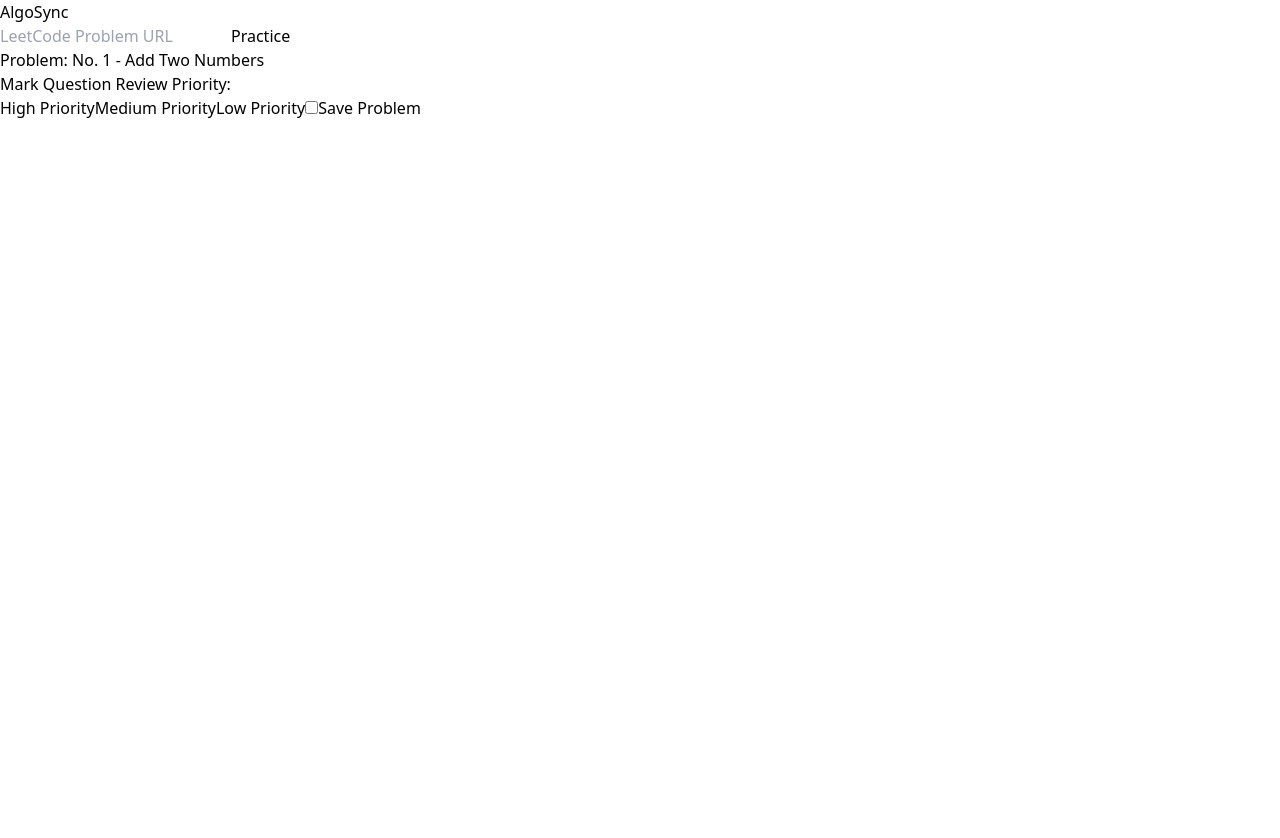
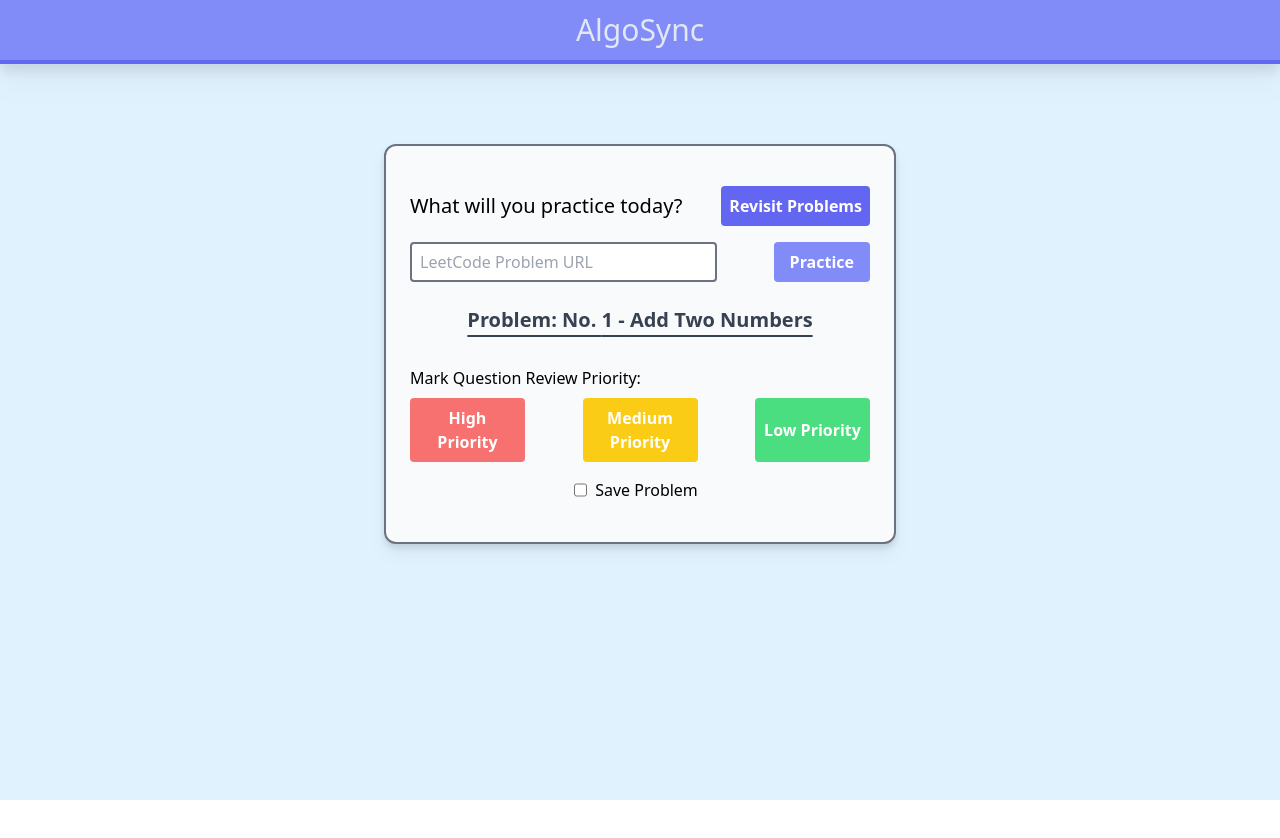
Before and after one commit to AlgoSync/algosync, a React app in the folder client/: page /app in a window 1280 px wide. Shown: the top 838 px of the page. Before the commit the page ends 800 px from the top, so only its background shows below. Built offline with nearby package versions, Linux system fonts and the light colour scheme.

Commit message:
Rendered basic tailwind styling on the problemDisplay, Login, and Signup components, styling is coming together

```diff
--- a/client/postcss.config.js
+++ b/client/postcss.config.js
@@ -1,4 +1,6 @@
-const tailwindcss = require("tailwindcss");
 module.exports = {
-  plugins: ["postcss-preset-env", tailwindcss("./tailwind.config.js")],
+  plugins: [
+    require('tailwindcss'),
+    require('autoprefixer')
+  ],
 };
--- a/client/src/App.jsx
+++ b/client/src/App.jsx
@@ -7,10 +7,11 @@ import { Route, Routes, BrowserRouter } from "react-router-dom";
 
 const App = () => {
   return (
-    <div>
-      <div>
-        <h1> AlgoSync</h1>
-      </div>
+    <div className="h-screen bg-sky-100">
+      <nav className="h-16 flex flex-col justify-around text-slate-200 bg-indigo-400 border-b-4 border-indigo-500 drop-shadow-xl">
+        <h1 className="flex text-3xl justify-center"> AlgoSync</h1>
+      </nav>
+      <div className="h-screen flex flex-col justify-start mt-20">
         <BrowserRouter basename="/">
           <Routes>
             <Route path="/" element={<Login />} />
@@ -20,6 +21,7 @@ const App = () => {
           </Routes>
         </BrowserRouter>
       </div>
+    </div>
   );
 };
 
--- a/client/src/components/Login.jsx
+++ b/client/src/components/Login.jsx
@@ -22,11 +22,11 @@ export const Login = () => {
   };
 
   return (
-    <div>
-      <button onClick={() => navigate("/app")}> TAKE ME TO THE APP</button>
-      <div> Login </div>
-      <form onSubmit={handleSubmit}>
+    <div className="flex flex-col justify-around max-w-md mx-auto px-6 bg-slate-50 drop-shadow-lg border-solid border-2 border-gray-500 rounded-xl h-1/2 w-2/5">
+      <div className="flex flex-row justify-center text-3xl my-4"> Login </div>
+      <form onSubmit={handleSubmit} className="flex flex-col items-center">
         <input
+          className="border-solid border-2 border-gray-500 rounded w-2/3 pl-2 h-8 my-2"
           id="login-email"
           name="email"
           type="text"
@@ -34,17 +34,22 @@ export const Login = () => {
           onChange={(e) => (email.current = e.target.value)}
         />
         <input
+          className="border-solid border-2 border-gray-500 rounded w-2/3 pl-2 h-8 my-2"
           id="login-password"
           name="password"
           type="password"
           placeholder="password"
           onChange={(e) => (password.current = e.target.value)}
         />
-        <button type="submit"> Login </button>
-        <button onClick={() => navigate("/signup")}>
-          Haven't created an account yet? Sign Up
-        </button>
+        <button type="submit" className="bg-teal-400 hover:bg-teal-600 text-white font-bold my-4 py-2 px-5 rounded"> Login </button>
+        <div className="flex flex-row justify-around w-full m-8">
+          <div className="flex flex-col justify-center text-lg">Don't have an account?</div>
+          <button onClick={() => navigate("/signup")} className="bg-indigo-400 hover:bg-indigo-700 text-white font-bold my-4 py-1 px-5 rounded">
+            Sign Up
+          </button>
+        </div>
       </form>
+      <button onClick={() => navigate("/app")}> TAKE ME TO THE APP</button>
     </div>
   );
 };
--- a/client/src/components/Signup.jsx
+++ b/client/src/components/Signup.jsx
@@ -28,10 +28,11 @@ export const Signup = () => {
   };
 
   return (
-    <div>
-      <div> Login </div>
-      <form onSubmit={handleSubmit}>
+    <div className="flex flex-col justify-around max-w-md mx-auto px-6 bg-slate-50 drop-shadow-lg border-solid border-2 border-gray-500 rounded-xl h-1/2 w-2/5">
+      <div className="flex flex-row justify-center text-3xl my-4"> Sign Up </div>
+      <form onSubmit={handleSubmit} className="flex flex-col items-center">
         <input
+          className="border-solid border-2 border-gray-500 rounded w-2/3 pl-2 h-8 my-2"
           id="login-email"
           name="email"
           type="text"
@@ -39,6 +40,7 @@ export const Signup = () => {
           onChange={(e) => (email.current = e.target.value)}
         />
         <input
+          className="border-solid border-2 border-gray-500 rounded w-2/3 pl-2 h-8 my-2"
           id="login-password"
           name="password"
           type="password"
@@ -47,16 +49,20 @@ export const Signup = () => {
         />
 
         <input
+          className="border-solid border-2 border-gray-500 rounded w-2/3 pl-2 h-8 my-2"
           id="login-password2"
           name="password2"
           type="password"
           placeholder="Reenter Password"
           onChange={(e) => (password2.current = e.target.value)}
         />
-        <button type="submit"> Sign Up </button>
-        <button onClick={(e) => navigate("/")}>
-          Already signed up? Log in
-        </button>
+        <button type="submit" className="bg-teal-400 hover:bg-teal-600 text-white font-bold my-4 py-2 px-5 rounded"> Sign Up </button>
+        <div className="flex flex-row justify-around w-full m-8">
+          <div className="flex flex-col justify-center text-lg">Already signed up?</div>
+          <button onClick={(e) => navigate("/")} className="bg-indigo-400 hover:bg-indigo-700 text-white font-bold my-4 py-1 px-5 rounded">
+            Log in
+          </button>
+        </div>
       </form>
     </div>
   );
--- a/client/src/components/problemDisplay.jsx
+++ b/client/src/components/problemDisplay.jsx
@@ -32,38 +32,47 @@ export const ProblemDisplay = () => {
   };
 
   return (
-    <div>
+    <div className="flex flex-col justify-center max-w-lg mx-auto px-6 bg-slate-50 drop-shadow-lg border-solid border-2 border-gray-500 rounded-xl h-1/2 w-2/3">
       {/* <button onClick={(e) => navigate('/history')}>Practice Old Problems</button> */}
-      <form onSubmit={handleURLSubmit}>
+      <div className="flex flex-row justify-between my-4">
+        <h2 className="flex flex-col justify-center text-xl">What will you practice today?</h2>
+        <button className="bg-indigo-500 hover:bg-indigo-700 text-white font-bold py-2 px-2 rounded">Revisit Problems</button>
+      </div>
+      <form onSubmit={handleURLSubmit} className="flex justify-between">
         <input
+          className="border-solid border-2 border-gray-500 rounded w-2/3 pl-2"
           type="text"
           name="problemURL"
           placeholder="LeetCode Problem URL"
           onChange={(e) => (problemURL.current = e.target.value)}
         />
-        <button type="submit"> Practice</button>
+        <button type="submit" className="bg-indigo-400 hover:bg-indigo-600 text-white font-bold py-2 px-4 rounded"> Practice</button>
       </form>
-      Problem: No. {problem.question_id} - {problem.question_title}
+      <div className="flex flex-row justify-center my-6 text-xl text-gray-700 font-semibold underline underline-offset-8">Problem: No. {problem.question_id} - {problem.question_title}</div>
       {/* Section for problem tagging and submission */}
       <form onSubmit={handleProblemSubmit}>
-        <div>Mark Question Review Priority: </div>
-        <button id="mark-high-prio" onClick={(priority.current = "High")}>
+        <div className="my-2">Mark Question Review Priority: </div>
+        <div className="flex flex-row justify-between">
+          <button id="mark-high-prio" onClick={(priority.current = "High")} className="break-normal w-1/4 bg-red-400 hover:bg-red-600 text-white font-bold py-2 px-2 rounded">
             High Priority
           </button>
-        <button id="mark-medium-prio" onClick={(priority.current = "Medium")}>
+          <button id="mark-medium-prio" onClick={(priority.current = "Medium")} className="break-normal w-1/4 bg-yellow-400 hover:bg-yellow-600 text-white font-bold py-2 px-2 rounded" >
             Medium Priority
           </button>
-        <button id="mark-low-prio" onClick={(priority.current = "Low")}>
+          <button id="mark-low-prio" onClick={(priority.current = "Low")} className="break-normal w-1/4 bg-green-400 hover:bg-green-600 text-white font-bold py-2 px-2 rounded">
             Low Priority
           </button>
-        <label>
+        </div>
+        <div className="flex flex-row justify-center">
+          <label className="flex flex-row justify-center">
             <input
               type="checkbox"
               checked={solved}
               onClick={() => markSolved(!solved)}
             />
           </label>
-        <button type="submit"> Save Problem </button>
+          <button type="submit" className="my-2 p-2"> Save Problem </button>
+        </div>
       </form>
     </div>
   );
--- a/client/webpack.config.js
+++ b/client/webpack.config.js
@@ -40,7 +40,11 @@ module.exports = {
 
       {
         test: /\.css$/i,
-        use: ["style-loader", "css-loader"],
+        use: [
+          "style-loader",
+          "css-loader",
+          "postcss-loader",
+        ],
       },
 
       {
```
Lines whose indentation alone changed are shown as unchanged.
